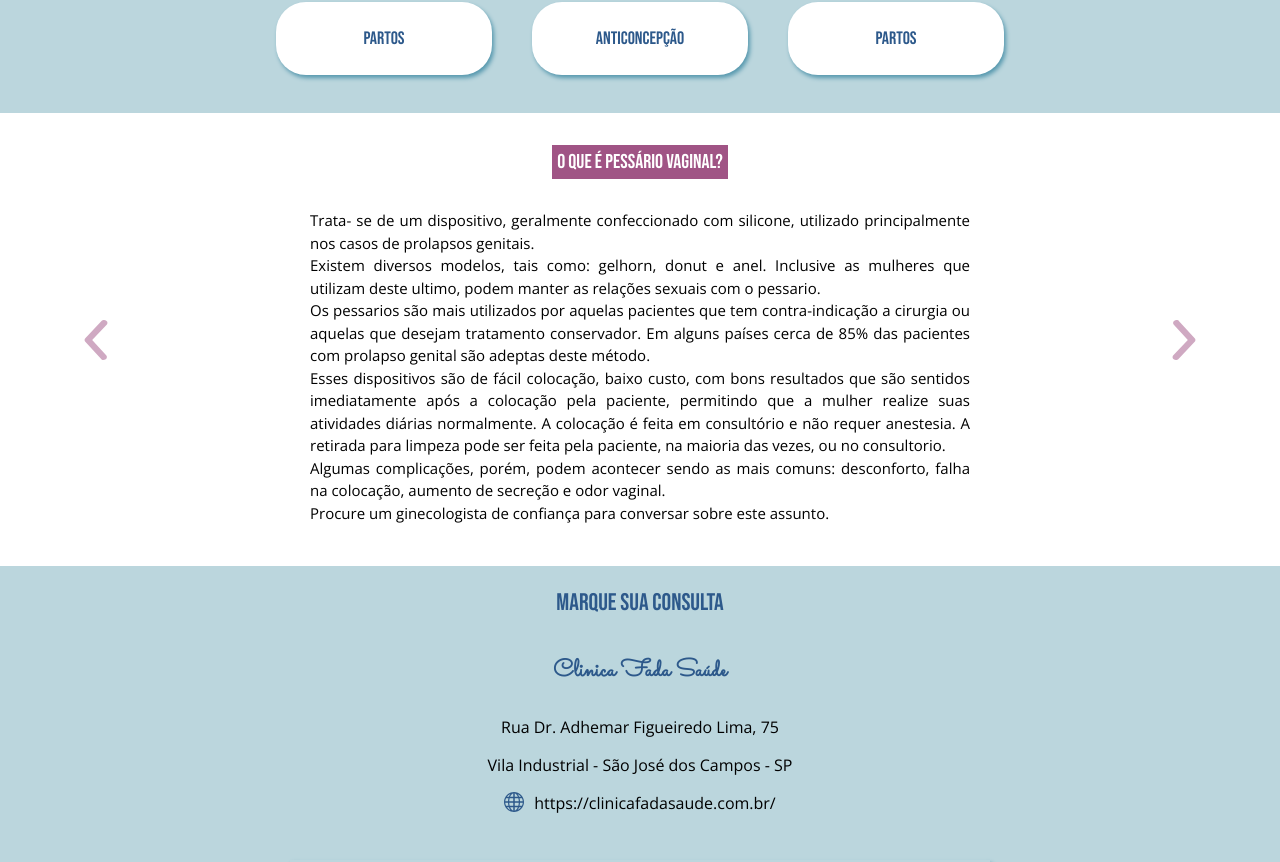
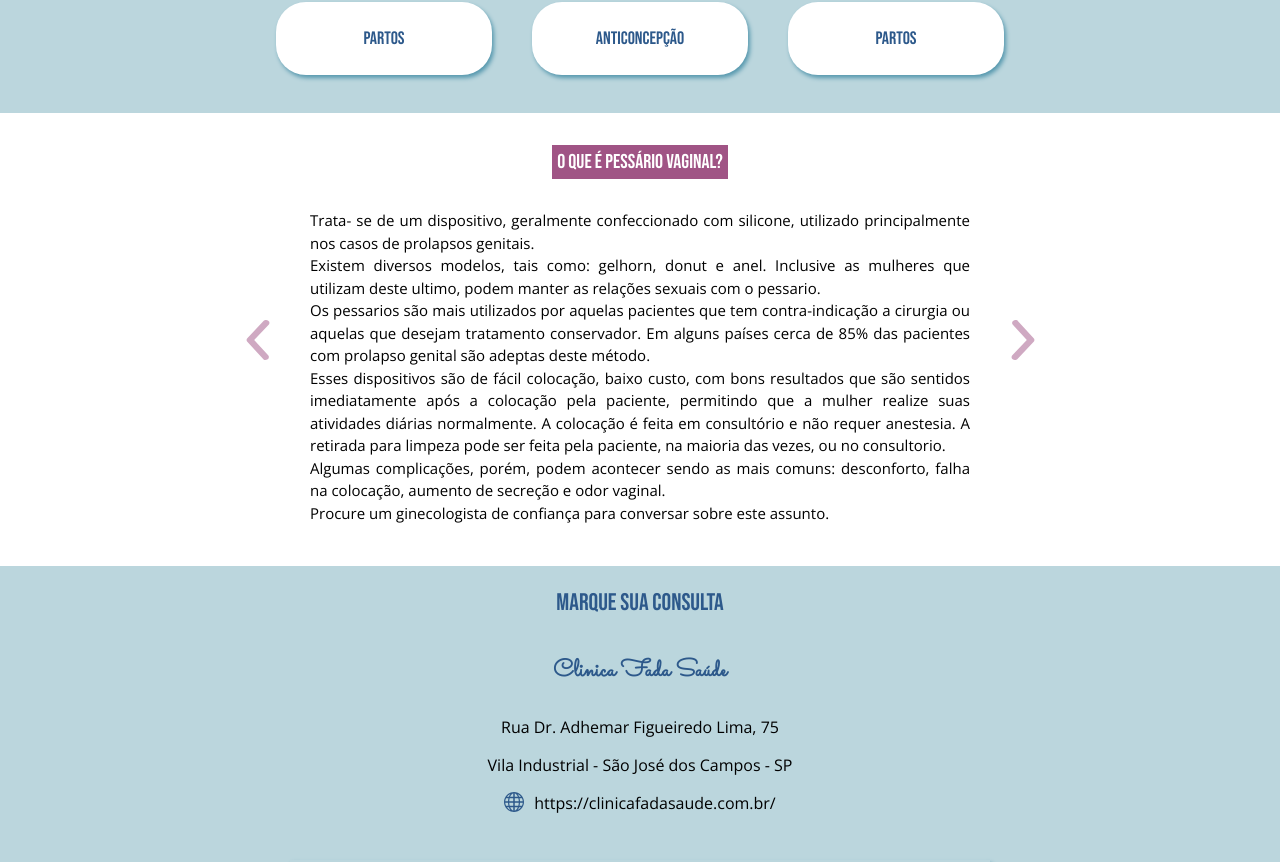
Before and after one commit to daniferrari/aline-ferrari, a React (Create React App) app: page / in a window 1280 px wide. Shown: the part 1327-2189 px from the top of the page. Built offline with nearby package versions, Linux system fonts and the light colour scheme; grey boxes are pictures that could not be loaded.

Commit message:
Arrumando o size do carousel

```diff
--- a/src/components/carousel/Carousel.jsx
+++ b/src/components/carousel/Carousel.jsx
@@ -16,6 +16,7 @@ function CarouselFunction () {
     };
 
     return (
+        <div className="carouselIntroduction">
             <Carousel activeIndex={index} onSelect={handleSelect} className="carouselContainer">
                 <Carousel.Item>
                     <img src={aline1} alt="Foto de Aline"/>
@@ -39,6 +40,7 @@ function CarouselFunction () {
                     </Carousel.Caption>
                 </Carousel.Item>
             </Carousel>
+        </div>
     )
 }
 
--- a/src/components/carousel/carousel.scss
+++ b/src/components/carousel/carousel.scss
@@ -1,9 +1,12 @@
 @import '../../styles/colors';
+
+.carouselIntroduction {
+    background-color: #f3ced71c;
 
     .carouselContainer {
         &.carousel {
-        background-color: #f3ced71c;
             color: $female-dark;
+            margin: 0 auto;
 
             .carousel-control-prev-icon {
                 height: 40px;
@@ -19,3 +22,10 @@
 
         }
     }
+}
+
+@media (min-width: 760px){
+    .carouselContainer {
+        max-width: 1400px;
+    }
+}
--- a/src/components/midiaContent/midiaContent.scss
+++ b/src/components/midiaContent/midiaContent.scss
@@ -61,3 +61,10 @@
     }
 
 }
+
+@media (min-width: 760px){
+    .carousel {
+        max-width: 900px;
+        margin: 0 auto;
+    }
+}
```
Lines whose indentation alone changed are shown as unchanged.
